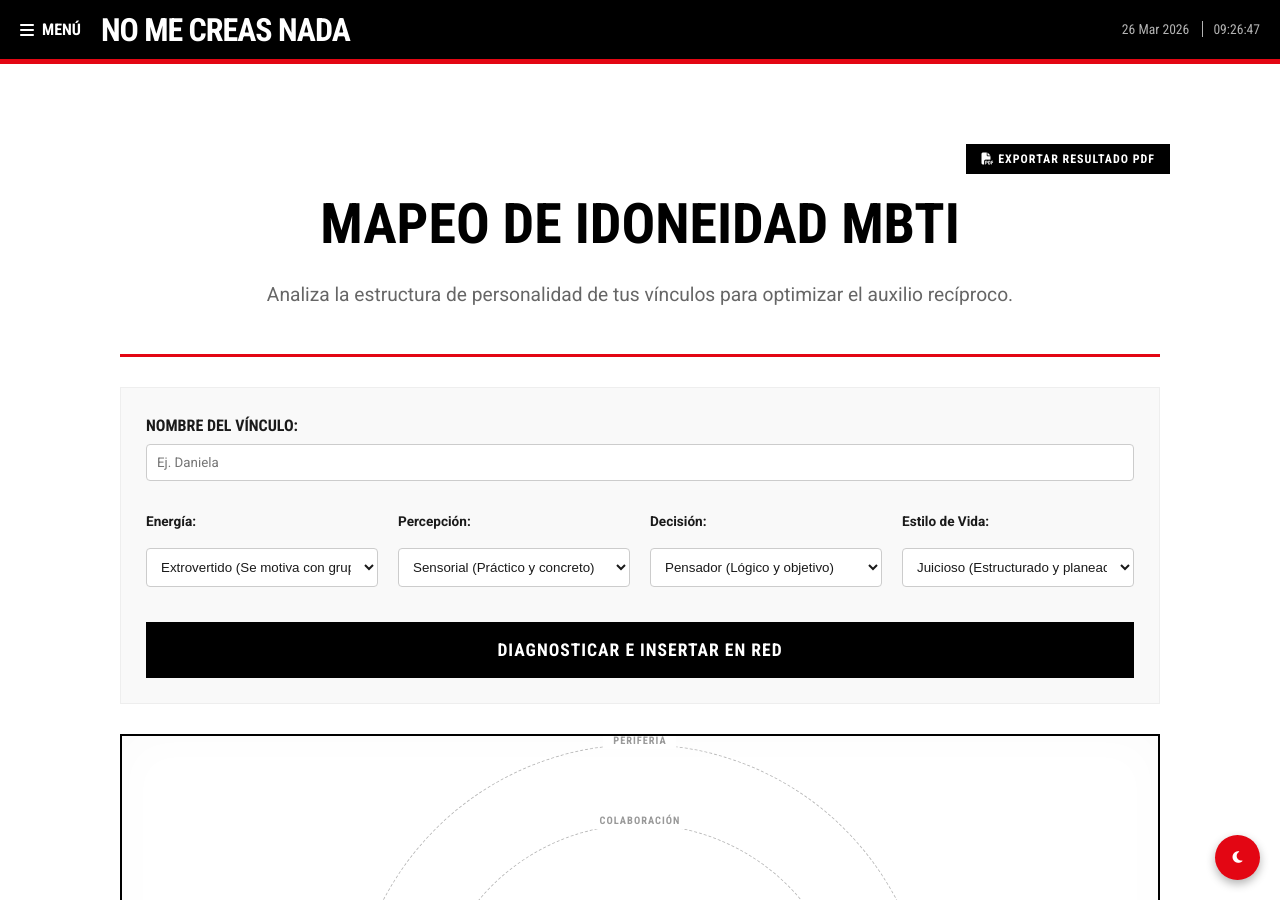
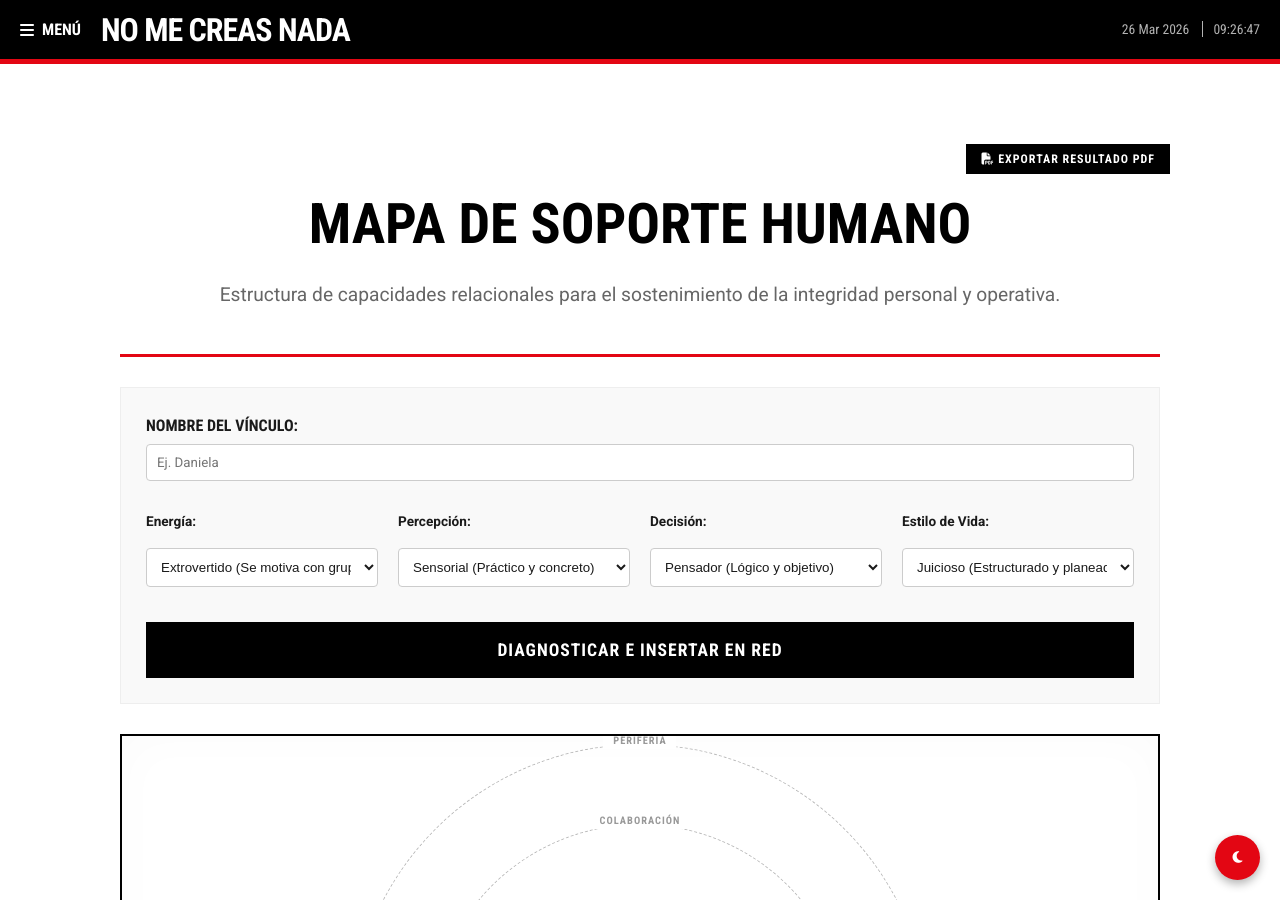
Before and after one commit to cafrhein/muro, a Jekyll site: the page built from mapa.html, in a window 1280 px wide and 900 px high. Built offline with Jekyll 4.4.1, drawn with Linux system fonts in a browser that asks for light colours.

Commit message:
Update mapa.html

```diff
--- a/mapa.html
+++ b/mapa.html
@@ -21,8 +21,8 @@ title: Mapa de Red MBTI | Protocolos de Auxilio
     <div id="capture-pdf-area" style="background: white; padding: 10px;">
 
         <header style="text-align: center; margin-bottom: 30px; border-bottom: 3px solid var(--rt-red); padding-bottom: 20px;">
-            <h1 style="font-family: var(--font-heading); text-transform: uppercase;">Mapeo de Idoneidad MBTI</h1>
-            <p style="font-family: var(--font-main); color: #666;">Analiza la estructura de personalidad de tus vínculos para optimizar el auxilio recíproco.</p>
+            <h1 style="font-family: var(--font-heading); text-transform: uppercase;">MAPA DE SOPORTE HUMANO</h1>
+            <p style="font-family: var(--font-main); color: #666;">Estructura de capacidades relacionales para el sostenimiento de la integridad personal y operativa.</p>
         </header>
 
         <div id="mbti-test-container" data-html2canvas-ignore="true" style="background: #f9f9f9; padding: 25px; border: 1px solid #eee; margin-bottom: 30px;">
```
